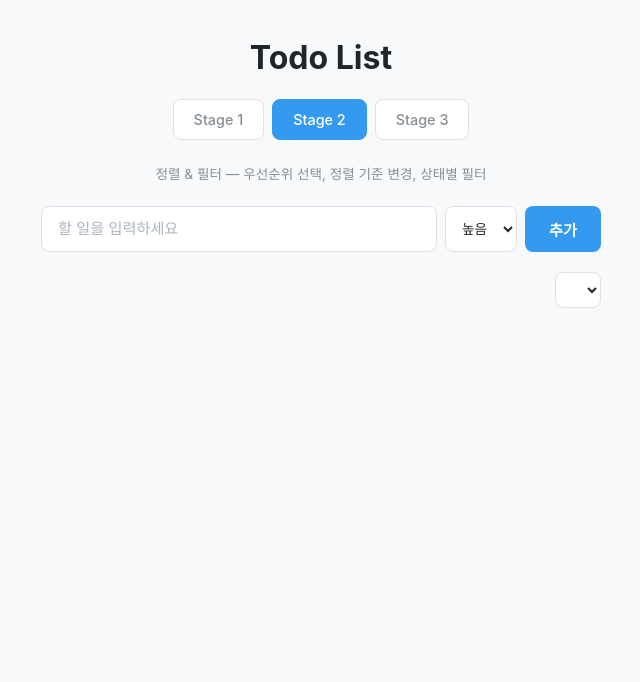
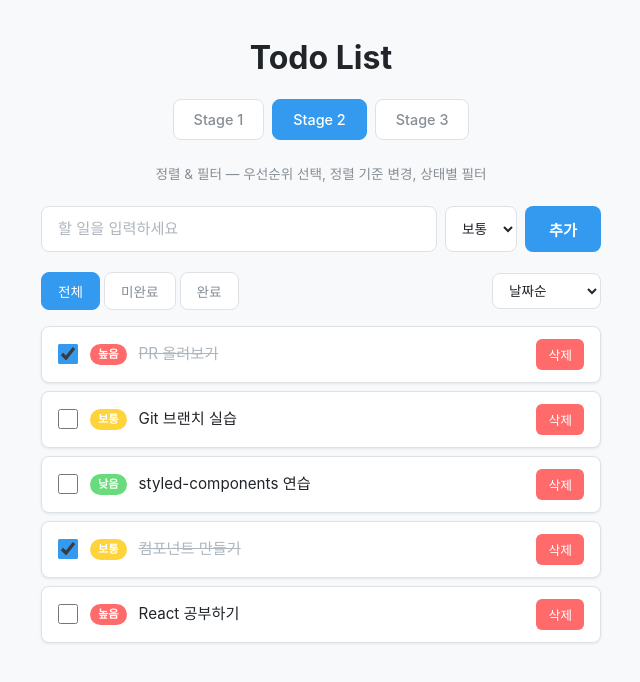
Before and after one commit to givvemee/todo.template, a React (Vite) app: page /stage2 in a window 1280 px wide. Shown: the top 682 px of the page, without its empty margins (319-959 px from the left). Built offline with nearby package versions, Linux system fonts and the light colour scheme.

Commit message:
feat: stage2 구현

```diff
--- a/src/stages/stage2/Stage2.jsx
+++ b/src/stages/stage2/Stage2.jsx
@@ -1,33 +1,88 @@
-import styled from 'styled-components';
-import TodoForm from './components/TodoForm';
-import TodoList from './components/TodoList';
-import SortDropdown from './components/SortDropdown';
-import FilterBar from './components/FilterBar';
+import styled from "styled-components";
+import TodoForm from "./components/TodoForm";
+import TodoList from "./components/TodoList";
+import SortDropdown from "./components/SortDropdown";
+import FilterBar from "./components/FilterBar";
 
 // TODO: todo.json 데이터를 import 하세요
+import init from "../../data/todo.json";
 // TODO: useState, useMemo를 import 하세요
+import { useState, useMemo } from "react";
 
 // HINT: 우선순위 정렬을 위한 순서 매핑이 필요합니다
 // 예) { high: 0, medium: 1, low: 2 }
+const PRIORITY_ORDER = {
+  high: 0,
+  medium: 1,
+  low: 2,
+};
 
 export default function Stage2() {
   // TODO: todos 상태를 선언하세요
+  const [todos, setTodos] = useState(init);
   // TODO: 정렬 기준(sortBy) 상태를 선언하세요 (기본값: 'createdAt')
+  const [sortBy, setSortBy] = useState("createdAt");
   // TODO: 필터(filter) 상태를 선언하세요 (기본값: 'all')
+  const [filter, setFilter] = useState("all");
 
   // TODO: 할 일 추가 함수를 만드세요 (Stage 1과 유사하지만 priority 파라미터 추가)
+  const handleAddTodo = (title, priority) => {
+    const newId =
+      todos.length > 0 ? Math.max(...todos.map((todo) => todo.id)) + 1 : 1;
+    const newTodo = {
+      id: newId,
+      title,
+      completed: false,
+      priority,
+      createdAt: new Date().toISOString(),
+    };
+    setTodos([...todos, newTodo]);
+  };
 
   // TODO: 할 일 완료/미완료 토글 함수를 만드세요
+  const handleToggleTodo = (id) => {
+    setTodos(
+      todos.map((todo) =>
+        todo.id === id ? { ...todo, completed: !todo.completed } : todo,
+      ),
+    );
+  };
 
   // TODO: 할 일 삭제 함수를 만드세요
+  const handleDeleteTodo = (id) => {
+    setTodos((prev) => prev.filter((todo) => todo.id !== id));
+  };
 
   // TODO: 할 일 이름 변경 함수를 만드세요
+  const handleChangeName = (id, title) => {
+    setTodos(todos.map((todo) => (todo.id === id ? { ...todo, title } : todo)));
+  };
 
   // TODO: 필터링 + 정렬된 목록을 계산하세요
   // HINT: useMemo를 활용하면 성능 최적화에 도움이 됩니다
   // HINT: 필터 → 'all'이면 전체, 'active'이면 미완료, 'completed'이면 완료
   // HINT: 정렬 → 'createdAt'이면 날짜순, 'priority'이면 우선순위순, 'title'이면 가나다순
   // HINT: 한글 정렬에는 localeCompare를 활용하세요
+  const filteredAndSortedTodos = useMemo(() => {
+    let result = todos.filter((todo) => {
+      if (filter === "active") return !todo.completed;
+      if (filter === "completed") return todo.completed;
+      return true;
+    });
+
+    return [...result].sort((a, b) => {
+      if (sortBy === "priority") {
+        return PRIORITY_ORDER[a.priority] - PRIORITY_ORDER[b.priority];
+      }
+      if (sortBy === "title") {
+        return a.title.localeCompare(b.title);
+      }
+      return new Date(b.createdAt) - new Date(a.createdAt);
+    });
+
+  }, [todos, filter, sortBy]);
+
+
 
   return (
     <Container>
@@ -35,14 +90,22 @@ export default function Stage2() {
         정렬 & 필터 — 우선순위 선택, 정렬 기준 변경, 상태별 필터
       </Description>
       {/* TODO: TodoForm에 onAdd를 전달하세요 */}
-      <TodoForm />
+      <TodoForm onAdd={handleAddTodo} />
       <Toolbar>
         {/* TODO: FilterBar와 SortDropdown에 필요한 props를 전달하세요 */}
-        <FilterBar />
-        <SortDropdown />
+        <FilterBar
+          filter={filter}
+          onFilterChange={(e) => {
+            setFilter(e.target.value);
+          }}
+        />
+        <SortDropdown
+          sortBy={sortBy}
+          onSortChange={(e) => setSortBy(e.target.value)}
+        />
       </Toolbar>
       {/* TODO: TodoList에 필터링+정렬된 목록과 핸들러들을 전달하세요 */}
-      <TodoList />
+      <TodoList todos={filteredAndSortedTodos} onToggle={handleToggleTodo} onDelete={handleDeleteTodo} onRename={handleChangeName}/>
     </Container>
   );
 }
--- a/src/stages/stage2/components/FilterBar.jsx
+++ b/src/stages/stage2/components/FilterBar.jsx
@@ -2,7 +2,10 @@ import styled from 'styled-components';
 
 // HINT: 필터 옵션 배열을 만들어 활용하면 편리합니다
 // 예) [{ value: 'all', label: '전체' }, ...]
-
+const FILTER_OPTIONS=[{ value: 'all', label: '전체' },
+  { value: 'active', label: '미완료' },
+  { value: 'completed', label: '완료' }
+]
 export default function FilterBar({ filter, onFilterChange }) {
   // TODO: 필터 옵션들을 버튼으로 렌더링하세요
   // HINT: 현재 선택된 필터와 비교하여 활성 상태를 표시하세요
@@ -11,6 +14,9 @@ export default function FilterBar({ filter, onFilterChange }) {
   return (
     <Container>
       {/* 여기에 필터 버튼들을 렌더링하세요 */}
+      {FILTER_OPTIONS.map((option)=>
+      <FilterButton key={option.value} $active={filter === option.value} value={option.value} onClick={onFilterChange}>{option.label}</FilterButton>
+      )}
     </Container>
   );
 }
--- a/src/stages/stage2/components/SortDropdown.jsx
+++ b/src/stages/stage2/components/SortDropdown.jsx
@@ -1,14 +1,22 @@
-import styled from 'styled-components';
+import styled from "styled-components";
 
 // HINT: 정렬 옵션 배열을 만들어 활용하면 편리합니다
 // 예) [{ value: 'createdAt', label: '생성일자순' }, ...]
+const SORT_OPTIONS = [
+  { value: "createdAt", label: "날짜순" },
+  { value: "priority", label: "우선순위순" },
+  { value: "title", label: "가나다순" },
+];
 
 export default function SortDropdown({ sortBy, onSortChange }) {
   // TODO: select 요소의 value와 onChange를 연결하세요
   // TODO: 정렬 옵션들을 option 태그로 렌더링하세요
 
   return (
-    <Select>
+    <Select value={sortBy} onChange={onSortChange}>
+      {SORT_OPTIONS.map((option) => (
+        <option key={option.value} value={option.value}>{option.label}</option>
+      ))}
       {/* 여기에 option 태그들을 렌더링하세요 */}
     </Select>
   );
--- a/src/stages/stage2/components/TodoForm.jsx
+++ b/src/stages/stage2/components/TodoForm.jsx
@@ -1,25 +1,36 @@
 import styled from 'styled-components';
 
 // TODO: useState를 import 하세요
+import {useState} from 'react';
 
 export default function TodoForm({ onAdd }) {
   // TODO: 입력값(title)을 관리할 state를 선언하세요
+  const [title, setTitle] = useState('');
   // TODO: 우선순위(priority)를 관리할 state를 선언하세요 (기본값: 'medium')
+  const [priority, setPriority] = useState('medium');
 
   // TODO: 폼 제출 핸들러를 만드세요
   // HINT: onAdd 호출 시 title과 priority를 함께 전달하세요
   // HINT: 제출 후 입력값과 우선순위를 초기화하세요
+  const handleSubmitForm=(e)=>{
+    e.preventDefault();
+    onAdd(title, priority);
+    setTitle('');
+    setPriority('medium');
+  }
 
   return (
-    <Form>
+    <Form onSubmit={handleSubmitForm}>
       {/* TODO: onSubmit 이벤트를 연결하세요 */}
       <InputRow>
         <Input
           type="text"
           placeholder="할 일을 입력하세요"
           // TODO: value와 onChange를 연결하세요
+          value={title}
+          onChange={(e)=>setTitle(e.target.value)}
         />
-        <PrioritySelect>
+        <PrioritySelect value={priority} onChange={(e)=>setPriority(e.target.value)}>
           {/* TODO: value와 onChange를 연결하세요 */}
           <option value="high">높음</option>
           <option value="medium">보통</option>
--- a/src/stages/stage2/components/TodoItem.jsx
+++ b/src/stages/stage2/components/TodoItem.jsx
@@ -1,26 +1,75 @@
-import styled from 'styled-components';
+import styled from "styled-components";
 
 // TODO: useState를 import 하세요
+import { useState } from "react";
 
 export default function TodoItem({ todo, onToggle, onDelete, onRename }) {
   // TODO: 수정 모드 상태(isEditing)와 수정 텍스트(editValue) state를 선언하세요
+  const [isEditing, setIsEditing] = useState(false);
+  const [editValue, setEditValue] = useState(todo.title);
 
   // TODO: 더블클릭 시 수정 모드로 전환하는 함수를 만드세요
+  const handleUpdate = () => {
+    if (isEditing) {
+      if (editValue.trim() === "") {
+        setEditValue(todo.title);
+      } else {
+        onRename(todo.id, editValue);
+      }
+      setIsEditing(false);
+    } else {
+      setIsEditing(true);
+    }
+  };
 
   // TODO: 키보드 이벤트 핸들러를 만드세요 (Enter: 확정, Escape: 취소)
+  const handleKeyDown = (e) => {
+    if (e.key === "Enter") {
+      handleUpdate();
+    }
+    if (e.key === "Escape") {
+      setEditValue(todo.title);
+      setIsEditing(false);
+    }
+  };
 
   // TODO: blur 이벤트 핸들러를 만드세요
+  const handleBlur = () => {
+    handleUpdate();
+  };
 
   return (
     <Container>
       {/* TODO: 체크박스를 렌더링하세요 */}
-
+      <Checkbox
+        type="checkbox"
+        checked={todo.completed}
+        onChange={() => onToggle(todo.id)}
+      />
       {/* TODO: 우선순위 배지를 렌더링하세요 */}
       {/* HINT: PriorityBadge 컴포넌트에 $priority prop을 전달하세요 */}
-
+      <PriorityBadge $priority={todo.priority}>
+        {todo.priority === "high"
+          ? "높음"
+          : todo.priority === "medium"
+            ? "보통"
+            : "낮음"}
+      </PriorityBadge>{" "}
       {/* TODO: 수정 모드에 따라 EditInput 또는 Title을 렌더링하세요 */}
-
+      {isEditing ? (
+        <EditInput
+          value={editValue}
+          onChange={(e) => setEditValue(e.target.value)}
+          onKeyDown={handleKeyDown}
+          onBlur={handleBlur}
+        />
+      ) : (
+        <Title $completed={todo.completed} onDoubleClick={handleUpdate}>
+          {todo.title}
+        </Title>
+      )}
       {/* TODO: 삭제 버튼을 렌더링하세요 */}
+      <DeleteButton onClick={() => onDelete(todo.id)}>삭제</DeleteButton>
     </Container>
   );
 }
@@ -65,7 +114,7 @@ const Title = styled.span`
   color: ${({ $completed, theme }) =>
     $completed ? theme.text.completed : theme.text.primary};
   text-decoration: ${({ $completed }) =>
-    $completed ? 'line-through' : 'none'};
+    $completed ? "line-through" : "none"};
   cursor: default;
   user-select: none;
 `;
--- a/src/stages/stage2/components/TodoList.jsx
+++ b/src/stages/stage2/components/TodoList.jsx
@@ -1,15 +1,26 @@
-import styled from 'styled-components';
-import TodoItem from './TodoItem';
+import styled from "styled-components";
+import TodoItem from "./TodoItem";
 
 export default function TodoList({ todos, onToggle, onDelete, onRename }) {
   // TODO: todos 배열이 비어있을 때 안내 메시지를 보여주세요
-
+  if (todos.length == 0) {
+    return <EmptyMessage>할일이 없습니다.</EmptyMessage>;
+  }
   // TODO: todos 배열을 순회하며 TodoItem을 렌더링하세요
   // HINT: 각 TodoItem에 key, todo, 핸들러 props를 전달하세요
 
   return (
     <List>
       {/* 여기에 TodoItem 목록을 렌더링하세요 */}
+      {todos.map((todo) => (
+        <TodoItem
+          key={todo.id}
+          todo={todo}
+          onToggle={onToggle}
+          onDelete={onDelete}
+          onRename={onRename}
+        />
+      ))}
     </List>
   );
 }
```
Also changed, not shown: 1 other file (tests, documents, lock files or other folders).
